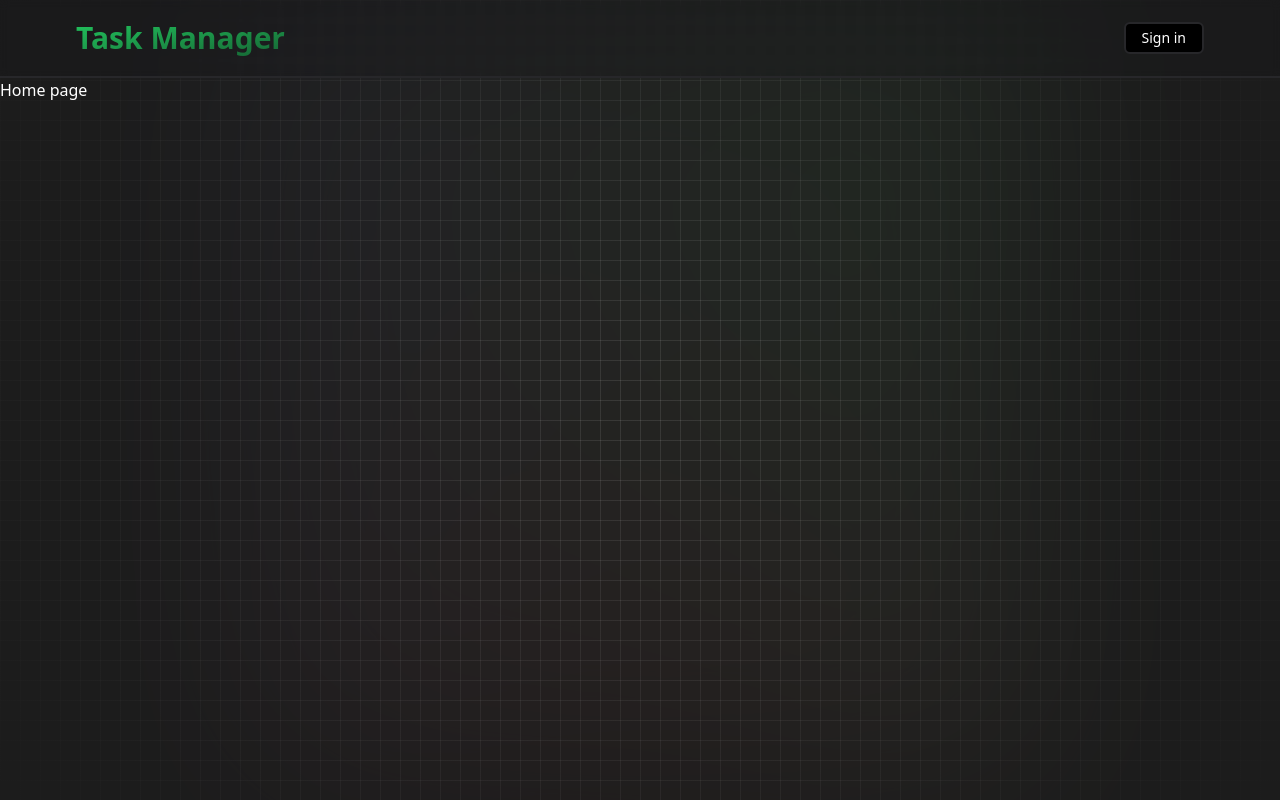
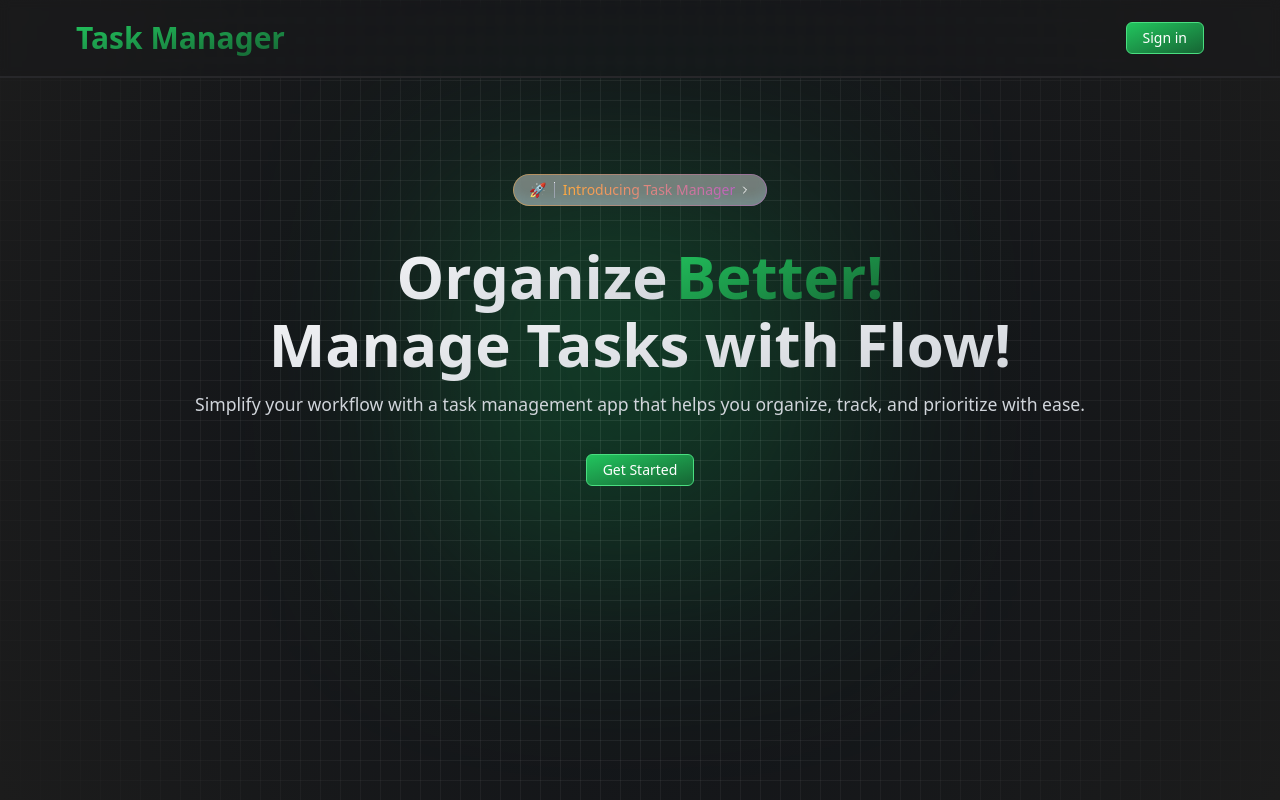
Before and after one commit to yshplsngh/Task-Manager, a React (Vite) app in the folder web/: page / in a window 1280 px wide. Built offline with nearby package versions, Linux system fonts and the light colour scheme; no server answers.

Commit message:
design Dashboard

```diff
--- a/web/src/pages/Home.tsx
+++ b/web/src/pages/Home.tsx
@@ -1,6 +1,69 @@
+import { useSelector } from "react-redux";
+import { selectUser } from "../app/auth/authSlice";
+import { Link } from "react-router-dom";
+import Button from "../ui/Button";
+import GithubLogo from "../ui/GithubLogo";
+import AnimatedGradientText from "../ui/AnimatedGradientText";
+import { ChevronRight } from "lucide-react";
+import { cn } from "../utils/util";
+
 const Home = () => {
+  const user = useSelector(selectUser)
   return (
-    <h1>Home page</h1>
+    <main className="flex  flex-col items-center justify-between p-24">
+      <div
+        className={`h-full ${user?.email && "mt-0"
+          } md:max-w-4xl w-[80vw] text-center items-center flex flex-col z-20 `}
+      >
+        <AnimatedGradientText>
+          🚀 <hr className="mx-2 h-4 w-[1px] shrink-0 bg-gray-400" />{' '}
+          <span
+            className={cn(
+              `animate-gradient inline bg-gradient-to-r from-[#ffaa40] via-[#9c40ff] to-[#ffaa40] bg-[length:var(--bg-size)_100%] bg-clip-text text-transparent`,
+            )}
+          >
+            Introducing Task Manager
+          </span>
+          <ChevronRight className="ml-1 size-3 transition-transform duration-300 ease-in-out group-hover:translate-x-0.5" />
+        </AnimatedGradientText>
+
+        <div className="mt-10 md:text-6xl text-3xl  font-semibold">
+          <span className="bg-gradient-to-br from-gray-100 to-gray-300 text-transparent bg-clip-text">
+            Organize
+          </span>
+          <span className=" md:text-6xl text-3xl  font-semibold bg-gradient-to-br from-green-500 to-green-800 h-fit text-transparent bg-clip-text  ml-2">
+            Better!
+          </span>
+        </div>
+        <div className="bg-gradient-to-br from-gray-100 to-gray-300 text-transparent  md:text-6xl text-3xl  font-semibold  bg-clip-text py-2">
+          Manage Tasks with Flow!
+        </div>
+        <p className="mt-3 md:text-[1.1rem] text-sm  text-gray-300">
+          Simplify your workflow with a task management app that helps you organize, track, and prioritize with ease.
+        </p>
+        {user?.email ? (
+          <div className="mt-10">
+            <Link
+              to={'https://github.com/yshplsngh/reunion'}
+              target={'_blank'}
+            >
+              <Button
+                type={'button'}
+                variant={'secondary'}
+                text={'Github'}
+                icon={<GithubLogo />}
+              />
+            </Link>
+          </div>
+        ) : (
+          <div className="mt-10">
+            <Link to="/login">
+              <Button type={'button'} variant={'outlineB'} text={'Get Started'} className="border-green-400 border text-white bg-gradient-to-br from-green-500 to-green-800  px-3 py-1 rounded-md w-fit mx-auto" />
+            </Link>
+          </div>
+        )}
+      </div>
+    </main>
   );
 };
 
--- a/web/src/pages/dashboard/Dashboard.tsx
+++ b/web/src/pages/dashboard/Dashboard.tsx
@@ -48,9 +48,9 @@ const Dashboard = () => {
             case 'Pending Tasks':
                 return stats.pendingTasks
             case 'Task Time':
-                return stats.taskTimeInMin
+                return calculateTime(stats.taskTimeInMin)
             case 'Remaining Time':
-                return stats.remainingTimeInMin
+                return calculateTime(stats.remainingTimeInMin)
             default:
                 return ''
         }
@@ -62,7 +62,7 @@ const Dashboard = () => {
             animate={{ opacity: 1, scale: 1 }}
             transition={{ duration: 0.5, type: 'spring' }}
         >
-            <div className="mt-10 p-8 relative space-y-12 flex flex-col w-full h-full text-whitish bg-transparent border-2 border-accent overflow-hidden shadow-md rounded-xl bg-clip-border">
+            <div className="mt-1 px-8 py-4 relative space-y-12 flex flex-col w-full h-full text-whitish bg-transparent border-2 border-accent overflow-hidden shadow-md rounded-xl bg-clip-border">
                 <div className="space-y-5">
                     <h3 className="text-[2rem] font-semibold tracking-wide">Summary</h3>
                     <div className="flex space-x-14">
@@ -103,8 +103,8 @@ const Dashboard = () => {
                     </div>
                 </div>
 
-                {rawData && rawData.pendingTasks > 0 && <div className="px-0 overflow-scroll">
-                    <table className="w-fit mt-4 text-left table-auto min-w-max border-2 border-accent text-lg">
+                {rawData && rawData.pendingTasks > 0 && <div className="border-2 border-accent w-fit rounded-[1rem] overflow-hidden">
+                    <table className="w-fit text-left table-auto min-w-max text-lg">
                         <thead className="bg-third-dark">
                             <tr className="text-center">
                                 {tableHead.map((head, index) => <TableHead key={index} name={head} />)}
--- a/web/src/pages/tasklist/TaskList.tsx
+++ b/web/src/pages/tasklist/TaskList.tsx
@@ -19,12 +19,12 @@ const TaskList = () => {
     const dispatch: AppDispatch = useDispatch();
     const [allTask, setAllTask] = useState<BTaskSchemaType[]>();
     const [activeStatusFilter, setActiveStatusFilter] = useState<TaskStatus>('All');
-    console.log('tl')
+
     useEffect(() => {
         async function fetchTask() {
             setLoading(true);
             try {
-                const data = await dispatch(getTask({status:activeStatusFilter})).unwrap();
+                const data = await dispatch(getTask({ status: activeStatusFilter })).unwrap();
                 setAllTask(data.json)
             } catch (err) {
                 const errorMessage =
@@ -34,13 +34,13 @@ const TaskList = () => {
             }
         }
         fetchTask().then(() => setLoading(false))
-    }, [dispatch,activeStatusFilter])
+    }, [dispatch, activeStatusFilter])
 
 
     return !loading ? (
         <motion.div
-            initial={{ opacity: 0}}
-            animate={{ opacity: 1}}
+            initial={{ opacity: 0 }}
+            animate={{ opacity: 1 }}
             transition={{ duration: 0.5, type: 'tween' }}
         >
             <div className="w-full">
@@ -60,27 +60,12 @@ const TaskList = () => {
                 </div>
                 <hr className={'border-accent'} />
                 <div className={'mt-10 flex flex-col items-center justify-center transition-all'}>
-                    {allTask && allTask.length > 0 ? (
                     <Table
                         allTask={allTask}
                         statusFilter={STATUS_FILTERS}
                         activeStatusFilter={activeStatusFilter}
                         setActiveStatusFilter={setActiveStatusFilter}
                     />
-                    ) :
-                        (
-                            <div className="w-fit space-y-3">
-                                <div className="w-full text-center">No Tasks found !</div>
-                                <Button
-                                    type={'button'}
-                                    variant={'secondary'}
-                                    text={`Add New Task`}
-                                    icon={<SquarePlus className={'h-4 w-4'} />}
-                                    onClick={() => navigate('/tasklist/new')}
-                                    className={'max-w-fit'}
-                                />
-                            </div>
-                        )}
                 </div>
             </div>
         </motion.div>
--- /dev/null
+++ b/web/src/ui/AnimatedGradientText.tsx
@@ -0,0 +1,25 @@
+import { cn } from '../utils/util'
+import { ReactNode } from 'react';
+
+export default function AnimatedGradientText({
+  children,
+  className,
+}: {
+  children: ReactNode;
+  className?: string;
+}) {
+  return (
+    <div
+      className={cn(
+        'group relative mx-auto flex max-w-fit flex-row items-center justify-center rounded-2xl bg-white/40 px-4 py-1.5 text-sm font-medium shadow-[inset_0_-8px_10px_#8fdfff1f] backdrop-blur-sm transition-shadow duration-500 ease-out [--bg-size:300%] hover:shadow-[inset_0_-5px_10px_#8fdfff3f] dark:bg-black/40',
+        className,
+      )}
+    >
+      <div
+        className={`animate-gradient absolute inset-0 block h-full w-full bg-gradient-to-r from-[#ffaa40]/50 via-[#9c40ff]/50 to-[#ffaa40]/50 bg-[length:var(--bg-size)_100%] p-[1px] [border-radius:inherit] ![mask-composite:subtract] [mask:linear-gradient(#fff_0_0)_content-box,linear-gradient(#fff_0_0)]`}
+      />
+
+      {children}
+    </div>
+  );
+}
--- a/web/src/ui/Background.tsx
+++ b/web/src/ui/Background.tsx
@@ -21,7 +21,7 @@ const styles: { [key: string]: React.CSSProperties } = {
     alignItems: 'center',
     padding: '120px 24px 160px 24px',
     // pointerEvents: "none",
-    backgroundColor: '#1c1c1c', // Black background
+    backgroundColor: '#0d1117', // Black background
   },
   backgroundMainBefore: {
     background: 'radial-gradient(circle, rgba(0, 0, 0, 0) 0, #1c1c1c 100%)', // Black gradient
@@ -55,18 +55,12 @@ const styles: { [key: string]: React.CSSProperties } = {
   backgroundContent: {
     zIndex: 3,
     width: '100%',
-    maxWidth: '800px',
-    backgroundImage: `radial-gradient(at 27% 37%, hsla(215, 98%, 61%, 1) 0px, transparent 0%),
-                      radial-gradient(at 97% 21%, hsla(125, 98%, 72%, 1) 0px, transparent 90%),
-                      radial-gradient(at 52% 99%, hsla(354, 98%, 61%, 1) 0px, transparent 90%),
-                      radial-gradient(at 10% 29%, hsla(256, 96%, 67%, 1) 0px, transparent 90%),
-                      radial-gradient(at 97% 96%, hsla(38, 60%, 74%, 1) 0px, transparent 90%),
-                      radial-gradient(at 33% 50%, hsla(222, 67%, 73%, 1) 0px, transparent 90%),
-                      radial-gradient(at 79% 53%, hsla(343, 68%, 79%, 1) 0px, transparent 90%)`,
+    maxWidth: '400px',
+    backgroundImage: `linear-gradient(to bottom right, rgb(34 197 94 / 1), rgb(22, 101, 52))`,
     position: 'absolute',
-    height: '100%',
-    filter: 'blur(100px) saturate(90%)',
+    height: '400px',
+    filter: 'blur(100px)',
     // top: "80px",
-    opacity: 0.05,
+    opacity: 0.3,
   },
 };
--- /dev/null
+++ b/web/src/ui/GithubLogo.tsx
@@ -0,0 +1,15 @@
+export default function GithubLogo({ className }: { className?: string }) {
+  return (
+    <svg
+      className={className}
+      width="24"
+      height="24"
+      role="img"
+      viewBox="0 0 24 24"
+      xmlns="http://www.w3.org/2000/svg"
+    >
+      <title>GitHub</title>
+      <path d="M12 .297c-6.63 0-12 5.373-12 12 0 5.303 3.438 9.8 8.205 11.385.6.113.82-.258.82-.577 0-.285-.01-1.04-.015-2.04-3.338.724-4.042-1.61-4.042-1.61C4.422 18.07 3.633 17.7 3.633 17.7c-1.087-.744.084-.729.084-.729 1.205.084 1.838 1.236 1.838 1.236 1.07 1.835 2.809 1.305 3.495.998.108-.776.417-1.305.76-1.605-2.665-.3-5.466-1.332-5.466-5.93 0-1.31.465-2.38 1.235-3.22-.135-.303-.54-1.523.105-3.176 0 0 1.005-.322 3.3 1.23.96-.267 1.98-.399 3-.405 1.02.006 2.04.138 3 .405 2.28-1.552 3.285-1.23 3.285-1.23.645 1.653.24 2.873.12 3.176.765.84 1.23 1.91 1.23 3.22 0 4.61-2.805 5.625-5.475 5.92.42.36.81 1.096.81 2.22 0 1.606-.015 2.896-.015 3.286 0 .315.21.69.825.57C20.565 22.092 24 17.592 24 12.297c0-6.627-5.373-12-12-12" />
+    </svg>
+  );
+}
--- a/web/src/ui/Header.tsx
+++ b/web/src/ui/Header.tsx
@@ -23,7 +23,7 @@ function Header() {
 
   const loginBtn = (
     <Link to="/login">
-      <Button type={'button'} variant={'outlineB'} text={'Sign in'} />
+      <Button type={'button'} variant={'outlineB'} text={'Sign in'} className="border-green-400 border text-white bg-gradient-to-br from-green-500 to-green-800  px-3 py-1 rounded-md w-fit mx-auto" />
     </Link>
   );
 
```
Also changed, not shown: web/src/pages/tasklist/Table.tsx (+6 -7 lines), 1 other file (tests, documents, lock files or other folders). Lines whose indentation alone changed are shown as unchanged.
